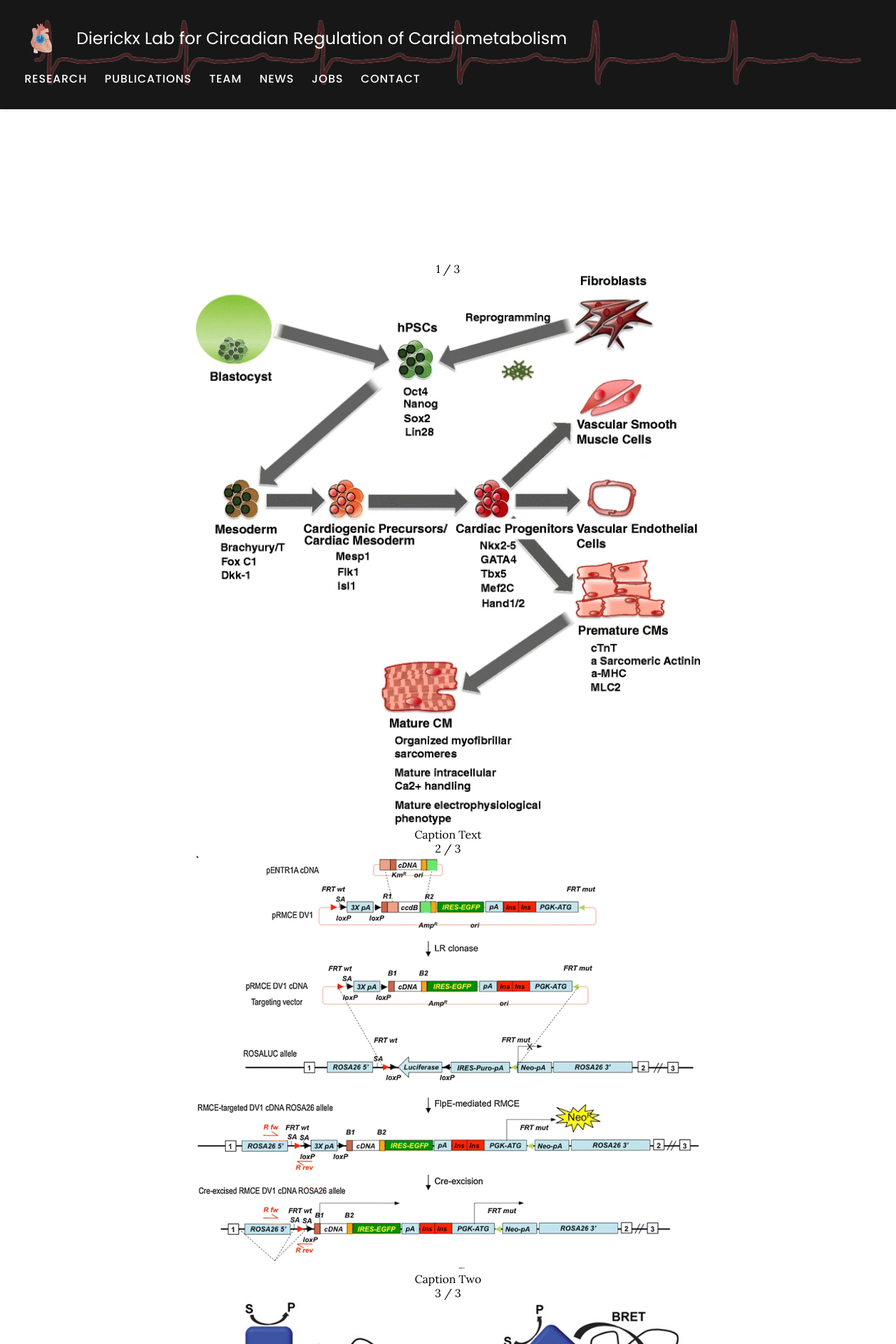
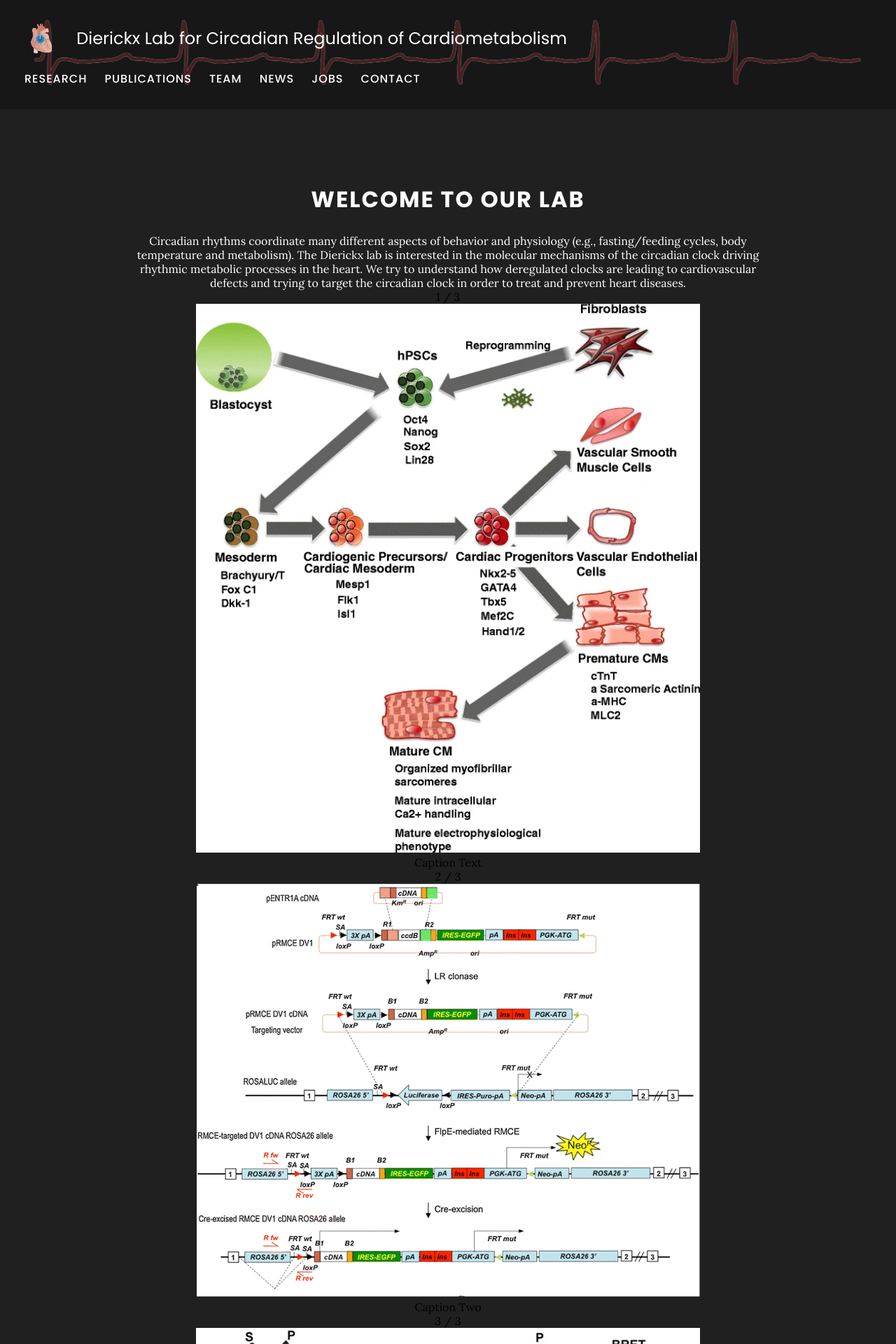
Before and after one commit to theDierickxLab/theDierickxLab, a Jekyll site: the page built from index.md, in a window 1280 px wide. Shown: the top 1920 px of the page at 70% size. Built offline with Jekyll 4.4.1, drawn with Linux system fonts in a browser that asks for light colours.

Commit message:
Update index.md

```diff
--- a/index.md
+++ b/index.md
@@ -1,6 +1,17 @@
 ---
 title: Home
 ---
+<html>
+<head>
+<style>
+body {
+    background-color:#202020;
+}
+</style>
+</head>
+<body>
+</body>
+</html>
 
 
 
```
